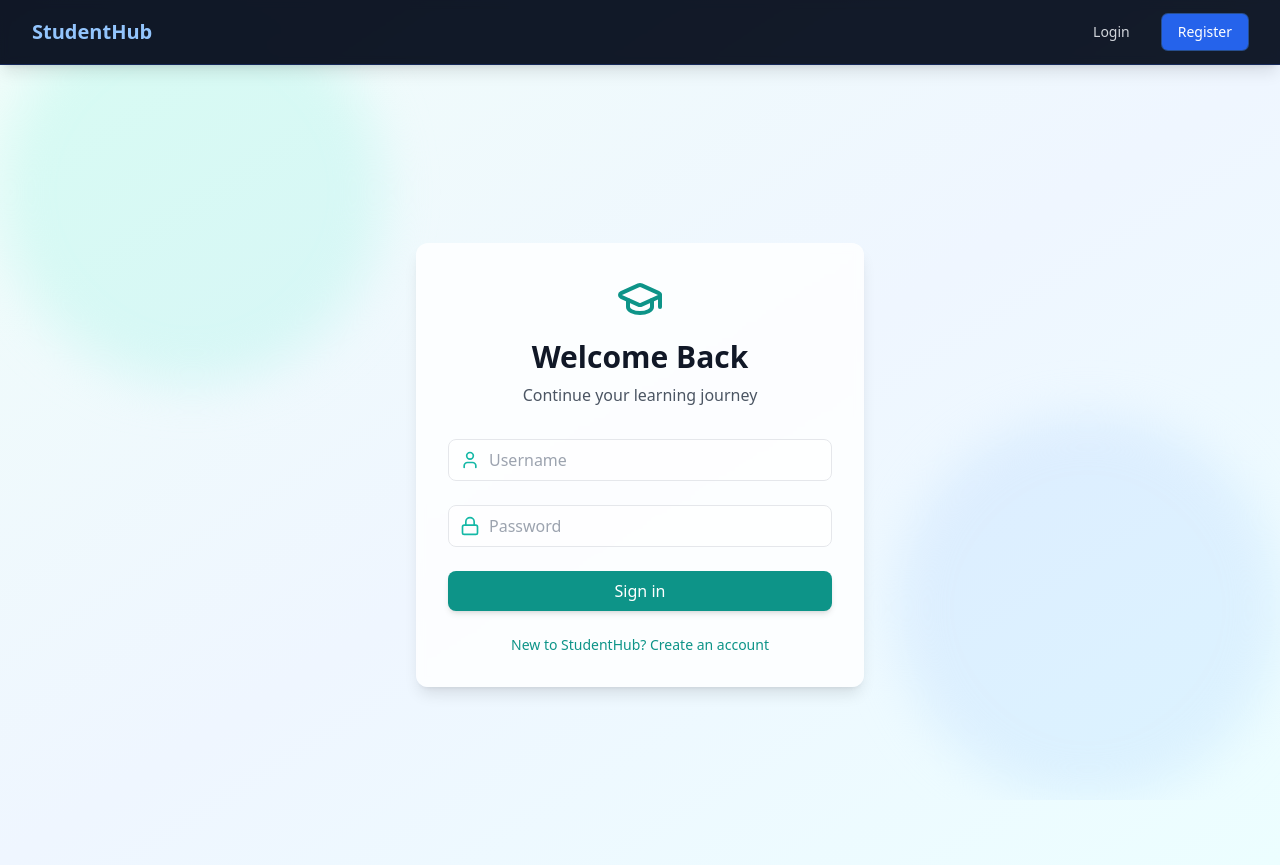
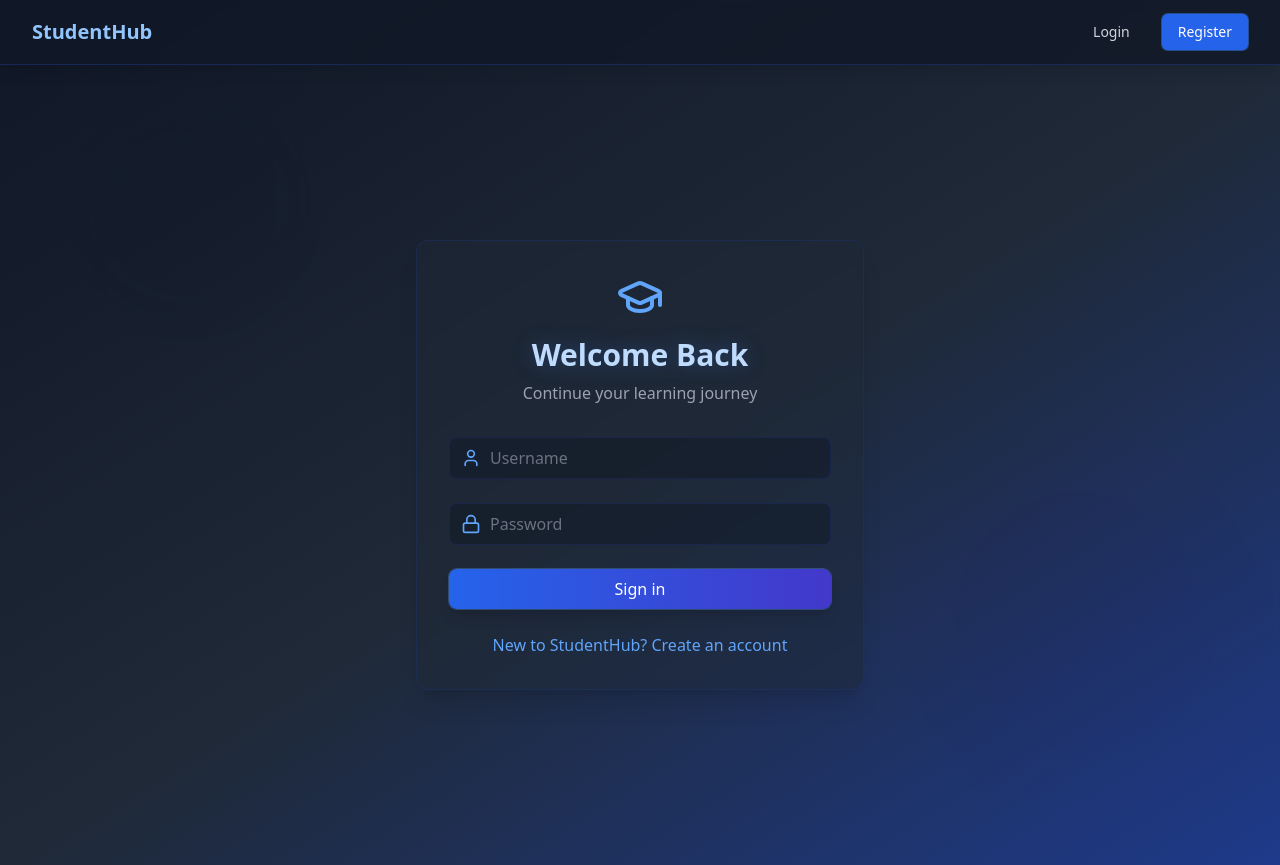
Before and after one commit to monnss69/StudentHUB-frontend, a React (Vite) app: page /login in a window 1280 px wide. Built offline with nearby package versions, Linux system fonts and the light colour scheme.

Commit message:
Changed the color theme of login and register

```diff
--- a/src/pages/Login.jsx
+++ b/src/pages/Login.jsx
@@ -3,130 +3,107 @@
 import { Link, useNavigate } from 'react-router-dom';
 import { apiService } from '../services/api';
 import { useAuth } from '../provider/authProvider';
+import LoadingState from '@/components/LoadingState';
+import ErrorState from '@/components/ErrorState';
 
 const Login = () => {
-  // State for form data and error handling
-  const [formData, setFormData] = useState({
-    username: '',
-    password: ''  // Changed from password to match your backend
-  });
+  const [formData, setFormData] = useState({ username: '', password: '' });
+  const [loading, setLoading] = useState(false);
   const [error, setError] = useState('');
-  const [loading, setLoading] = useState(false);
-
-  // Hooks for navigation and authentication
   const navigate = useNavigate();
   const { setToken } = useAuth();
 
-  // Handle form submission
   const handleSubmit = async (e) => {
     e.preventDefault();
-    setError('');
     setLoading(true);
-
     try {
-      // Call the login API
-      const response = await apiService.login({
-        username: formData.username,
-        password: formData.password
-      });
-
-      // The JWT token is automatically set as a cookie by your backend
-      if (response) {
+      const response = await apiService.login(formData);
       setToken(response.token);
       navigate('/');
-      }
     } catch (err) {
-      setError(err.response?.data?.error || 'Failed to login. Please try again.');
+      setError(err.response?.data?.error || 'Failed to login');
     } finally {
       setLoading(false);
     }
   };
 
-  // Handle input changes
-  const handleChange = (e) => {
-    setFormData({
-      ...formData,
-      [e.target.name]: e.target.value
-    });
-  };
+  if (loading) return <LoadingState />;
+  if (error) return <ErrorState message={error} />;
 
   return (
-    <div className="min-h-screen flex items-center justify-center bg-gradient-to-br from-teal-50 via-blue-50 to-cyan-50">
-      {/* Background decorative elements */}
+    <div className="min-h-screen bg-gradient-to-br from-gray-900 via-gray-800 to-blue-900">
+      {/* Background animation elements */}
       <div className="absolute inset-0 overflow-hidden">
-        <div className="absolute top-0 left-0 w-96 h-96 bg-teal-100 rounded-full mix-blend-multiply filter blur-xl opacity-50 animate-pulse"></div>
-        <div className="absolute bottom-0 right-0 w-96 h-96 bg-blue-100 rounded-full mix-blend-multiply filter blur-xl opacity-50"></div>
+        <div className="absolute top-0 left-0 w-96 h-96 bg-blue-500/10 rounded-full mix-blend-multiply filter blur-3xl opacity-70 animate-blob" />
+        <div className="absolute bottom-0 right-0 w-96 h-96 bg-purple-500/10 rounded-full mix-blend-multiply filter blur-3xl opacity-70 animate-blob animation-delay-2000" />
       </div>
 
       {/* Main Container */}
-      <div className="relative max-w-md w-full mx-4 p-8 bg-white/80 backdrop-blur-sm rounded-xl shadow-lg">
+      <div className="relative flex items-center justify-center min-h-screen p-4">
+        <div className="w-full max-w-md bg-gray-800/50 backdrop-blur-sm rounded-xl shadow-xl border border-blue-900/30 p-8">
           {/* Header Section */}
           <div className="text-center mb-8">
-          <div className="flex justify-center mb-4">
-            <GraduationCap className="h-12 w-12 text-teal-600" />
+            <GraduationCap className="h-12 w-12 text-blue-400 mx-auto mb-4" />
+            <h1 className="text-3xl font-bold text-blue-200 mb-2 drop-shadow-[0_0_10px_rgba(59,130,246,0.3)]">
+              Welcome Back
+            </h1>
+            <p className="text-gray-400">Continue your learning journey</p>
           </div>
-          <h1 className="text-3xl font-bold text-gray-900 mb-2">Welcome Back</h1>
-          <p className="text-gray-600">Continue your learning journey</p>
-        </div>
-
-        {/* Error Message */}
-        {error && (
-          <div className="mb-4 p-3 bg-red-100 border border-red-400 text-red-700 rounded">
-            {error}
-          </div>
-        )}
 
           {/* Form Section */}
           <form onSubmit={handleSubmit} className="space-y-6">
-          {/* Username Input */}
             <div className="relative">
               <div className="absolute inset-y-0 left-0 pl-3 flex items-center">
-              <User className="h-5 w-5 text-teal-500" />
+                <User className="h-5 w-5 text-blue-400" />
               </div>
               <input
                 type="text"
                 name="username"
                 value={formData.username}
-              onChange={handleChange}
+                onChange={(e) => setFormData(prev => ({ ...prev, username: e.target.value }))}
                 required
                 placeholder="Username"
-              className="w-full pl-10 pr-4 py-2 border border-gray-200 rounded-lg bg-white/50 focus:ring-2 focus:ring-teal-500 focus:border-transparent transition-all"
-              disabled={loading}
+                className="w-full pl-10 pr-4 py-2 bg-gray-900/50 border border-blue-900/30 rounded-lg
+                         text-gray-200 placeholder-gray-500 focus:ring-2 focus:ring-blue-500
+                         focus:border-transparent transition-all"
               />
             </div>
 
-          {/* Password Input */}
             <div className="relative">
               <div className="absolute inset-y-0 left-0 pl-3 flex items-center">
-              <Lock className="h-5 w-5 text-teal-500" />
+                <Lock className="h-5 w-5 text-blue-400" />
               </div>
               <input
                 type="password"
                 name="password"
                 value={formData.password}
-              onChange={handleChange}
+                onChange={(e) => setFormData(prev => ({ ...prev, password: e.target.value }))}
                 required
                 placeholder="Password"
-              className="w-full pl-10 pr-4 py-2 border border-gray-200 rounded-lg bg-white/50 focus:ring-2 focus:ring-teal-500 focus:border-transparent transition-all"
-              disabled={loading}
+                className="w-full pl-10 pr-4 py-2 bg-gray-900/50 border border-blue-900/30 rounded-lg
+                         text-gray-200 placeholder-gray-500 focus:ring-2 focus:ring-blue-500
+                         focus:border-transparent transition-all"
               />
             </div>
 
-          {/* Submit Button */}
             <button
               type="submit"
-            disabled={loading}
-            className="w-full py-2 px-4 bg-teal-600 hover:bg-teal-700 text-white font-medium rounded-lg shadow-md hover:shadow-lg transform hover:-translate-y-0.5 transition-all duration-200 disabled:bg-teal-400 disabled:cursor-not-allowed"
+              className="w-full py-2 px-4 bg-gradient-to-r from-blue-600 to-indigo-700 text-white
+                       font-medium rounded-lg shadow-lg hover:shadow-blue-500/50 transform
+                       hover:-translate-y-0.5 transition-all duration-200 ring-1 ring-blue-400/30"
             >
-            {loading ? 'Signing in...' : 'Sign in'}
+              Sign in
             </button>
           </form>
 
-        {/* Additional Links */}
-        <div className="mt-6 text-center text-sm">
-          <Link to="/register" className="text-teal-600 hover:text-teal-700 transition-colors">
+          <div className="mt-6 text-center">
+            <Link
+              to="/register"
+              className="text-blue-400 hover:text-blue-300 transition-colors"
+            >
               New to StudentHub? Create an account
             </Link>
+          </div>
         </div>
       </div>
     </div>
```
Also changed, not shown: src/pages/Register.jsx (+74 -55 lines). Lines whose indentation alone changed are shown as unchanged.
